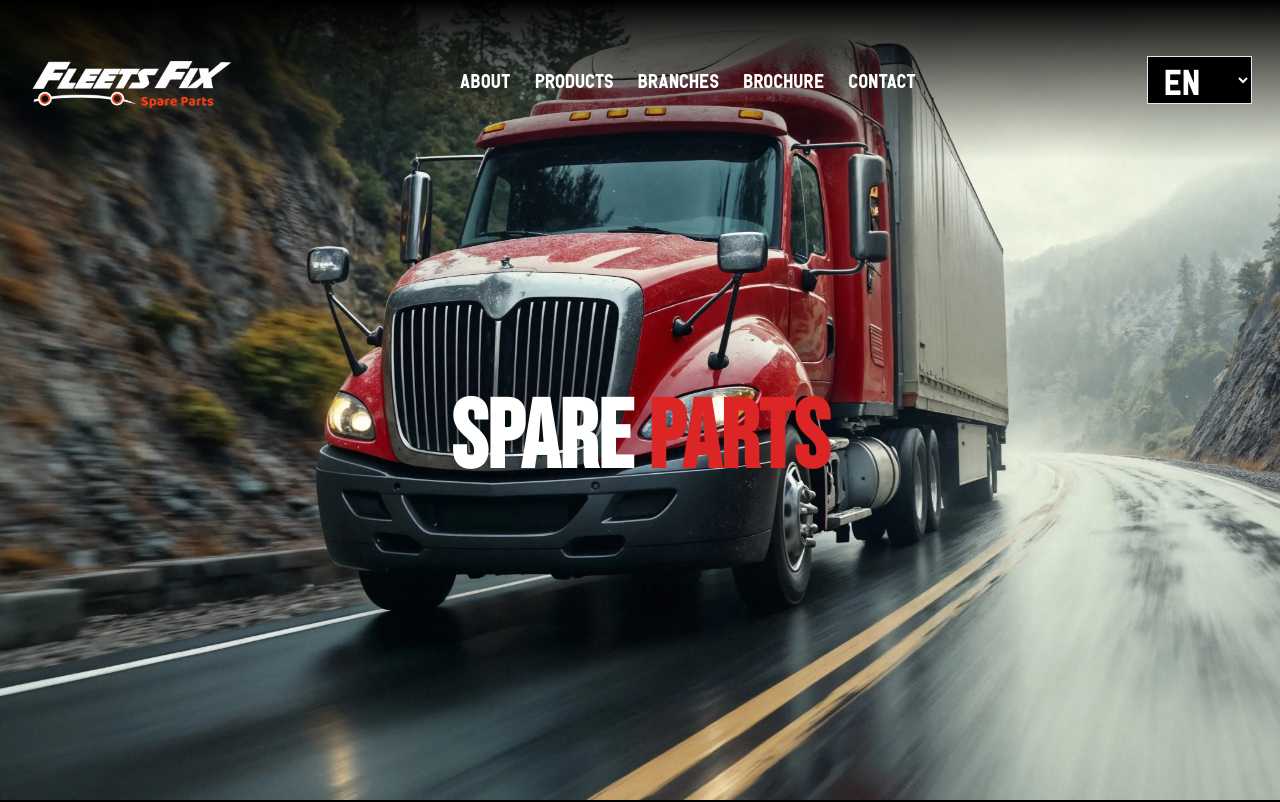
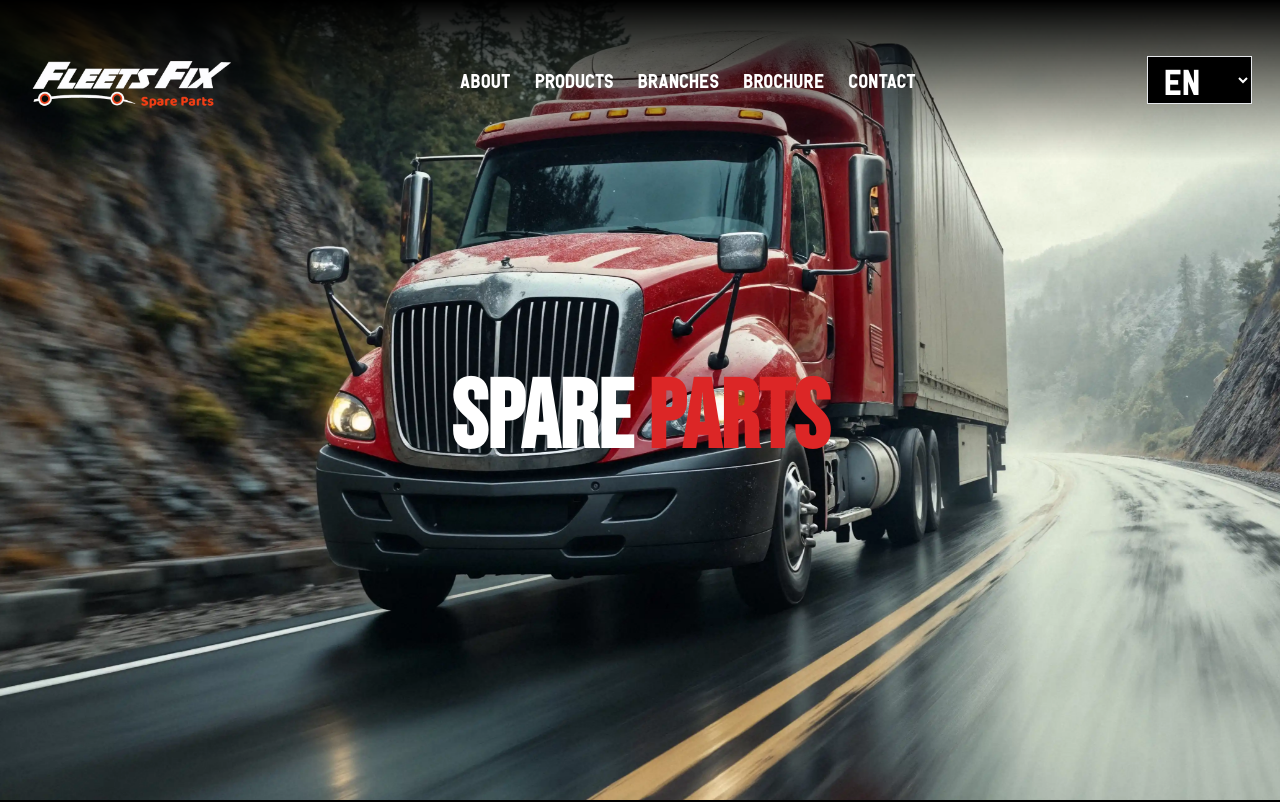
Before and after one commit to shamilshiraz/fleetfix, a React (Vite) app: page / in a window 1280 px wide. Shown: the top 802 px of the page. Built offline with nearby package versions, Linux system fonts and the light colour scheme.

Commit message:
added arabic

```diff
--- a/src/Components/Intro.jsx
+++ b/src/Components/Intro.jsx
@@ -43,7 +43,7 @@ export default function Intro() {
                     className="absolute inset-0 h-full w-full object-cover"
                 />
                 <div className="absolute inset-0 flex flex-col items-center justify-center text-center">
-                    <div className="flex flex-col items-center bg-opacity-50 p-10 mt-20">
+                    <div className="flex flex-col items-center bg-opacity-50 p-10 mt-10">
                         <AnimatePresence mode="wait">
                             <motion.div
                                 key={currentIndex}
```
